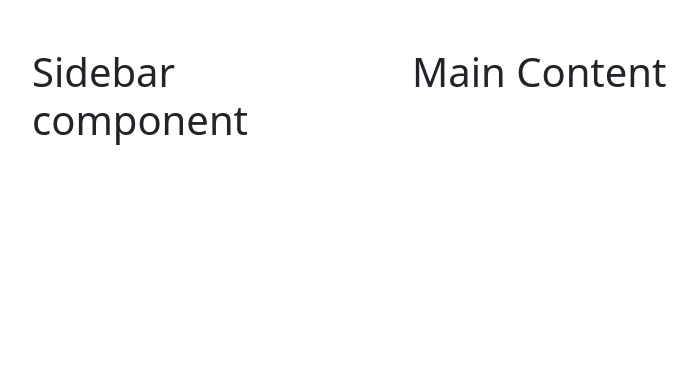
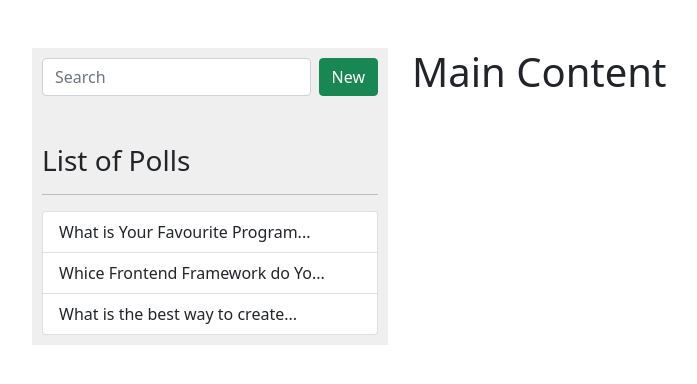
Before and after one commit to jabed3700/Poll-Project-React-, a React (Create React App) app: page / in a window 1280 px wide. Shown: the top 384 px of the page, without its empty margins (50-747 px from the left). Built offline with nearby package versions, Linux system fonts and the light colour scheme.

Commit message:
implement project side bar

```diff
--- a/src/App.js
+++ b/src/App.js
@@ -3,7 +3,7 @@
 import Sidebar from "./components/sidebar";
 import { Row,Col, Container } from "reactstrap";
 
-import Polls from "./data/polls";
+import Polls from "./data/polls.js";
 import shortid from "shortid";
 class App extends React.Component{
   state={
@@ -13,7 +13,7 @@
   }
 
   componentDidMount(){
-    this.setState({Polls})
+    this.setState({polls:Polls})
     console.log(this.state.polls)
   }
 
@@ -48,16 +48,19 @@
     const poll = this.state.polls.find(p=>p.id ===pollId)
     this.state({selectedPoll:poll})
   }
+
+  handleSearch = searchTerm =>{}
+
   render(){
     return(
       <div>
           <Container>
             <Row className="my-5">
                 <Col md={4}>
-                  <Sidebar/>
+                  <Sidebar  polls={this.state.polls} searchTerm={this.state.searchTerm} handleSearch={this.handleSearch} selectPoll={this.selectPoll}/>
                 </Col>
                 <Col md={8}>
-                  <MainContent />
+                  <MainContent  />
                 </Col>
             </Row>
           </Container>
--- a/src/components/sidebar/index.jsx
+++ b/src/components/sidebar/index.jsx
@@ -1,9 +1,43 @@
 import React from "react";
+import { Button,Input,Modal,ModalHeader,ModalBody } from "reactstrap";
+
+import PollList from "./poll-list";
 
 class Sidebar extends React.Component{
+    state={openModal:false}
+    toggleModal = () =>{
+        this.setState({openModal:!this.state.openModal})
+    }
     render(){
         return(
-            <h1>Sidebar component</h1>
+            <div style={{background: '#efefef',padding: '10px'}}>
+                <div className="d-flex mb-5">
+                    <Input
+                        type="search"
+                        placeholder="Search"
+                        value={this.props.searchTerm}
+                        onChange={e=>this.props.hangleSearch(e.target.value)}
+                    />
+                    <Button color='success' className="ms-2" onClick={this.toggleModal}>New</Button>
+                </div>
+                <h3>List of Polls</h3>
+                <hr />
+                <PollList
+                    polls = {this.props.polls}
+                    selectPoll = {this.props.selectPoll}
+                />
+                <Modal
+                    isOpen={this.state.openModal}
+                    toggle={this.toggleModal}
+                    unmountOnClose={true}
+                >
+                    <ModalHeader toggle={this.toggleModal}>
+                        Create A New Poll
+                    </ModalHeader>
+                    <ModalBody>This is the modal body</ModalBody>
+                </Modal>
+            </div>
+
         )
     }
 }
--- /dev/null
+++ b/src/components/sidebar/poll-list.jsx
@@ -0,0 +1,24 @@
+import React from "react";
+import { ListGroup,ListGroupItem } from "reactstrap";
+
+const PollList = props =>{
+    if(props.polls.length ===0){
+        return <p>There is no poll</p>
+    }
+
+    return (
+        <ListGroup>
+            {props.polls.map(poll=>(
+                <ListGroupItem
+                    key={poll.id}
+                    onClick={()=>props.sellectPoll(poll.id)}
+                    style={{cursor:'pointer'}}
+                >
+                    {poll.title.length > 30 ? poll.title.substr(0,30)+'...':poll.title}
+                </ListGroupItem>
+            ))}
+        </ListGroup>
+    )
+}
+
+export default PollList;
```
